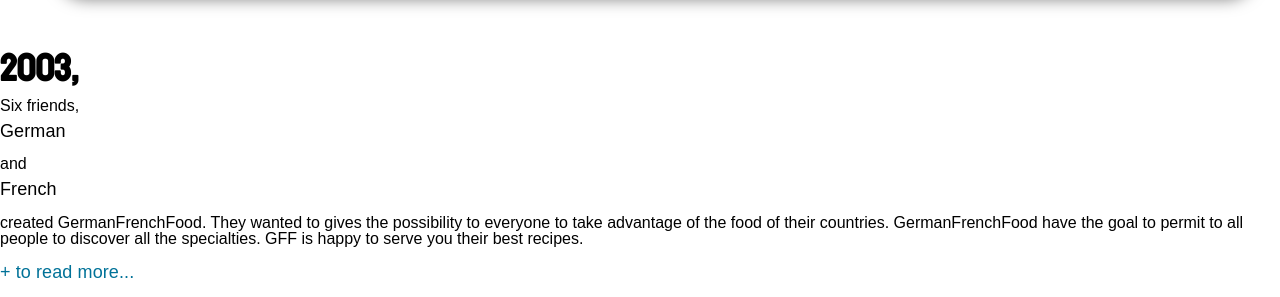
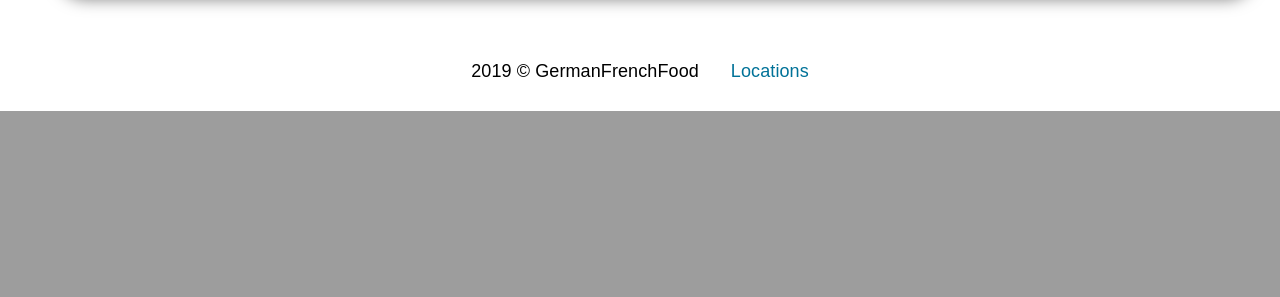
Before and after one commit to karabenemsi/germanfrenchfood, a PHP site: page /menu.php in a window 1280 px wide. Shown: the part 2466-2763 px from the top of the page. After the commit the page ends 2577 px from the top, so only its background shows below. Run offline with PHP 8.4, Linux system fonts and the light colour scheme.

Commit message:
Finishing touches

```diff
--- a/src/css/4_elements/footer.css
+++ b/src/css/4_elements/footer.css
@@ -0,0 +1,14 @@
+footer {
+  display: flex;
+  justify-content: center;
+  align-items: center;
+  height: 5rem;
+  background: #fff;
+}
+
+
+footer p {
+  padding: 1rem;
+  margin: 0;
+  line-height: 1;
+}
--- a/src/includes/database.php
+++ b/src/includes/database.php
@@ -1,7 +1,7 @@
 <?php
 	try {
-    $db = new PDO('mysql:host=localhost;dbname=ww07;charset=utf8', "ww07", "5KX3LeRB");
-    // $db = new PDO('mysql:host=localhost;dbname=germanfrenchfood;charset=utf8', "root", "");
+    // $db = new PDO('mysql:host=localhost;dbname=ww07;charset=utf8', "ww07", "5KX3LeRB");
+    $db = new PDO('mysql:host=localhost;dbname=germanfrenchfood;charset=utf8', "root", "");
   }
   catch(exception $e) {
     die('Erreur '.$e->getMessage());
--- a/src/includes/footer.php
+++ b/src/includes/footer.php
@@ -1,14 +1,9 @@
 <footer>
 
-
-	<article id = alignment>
-		<p><h2>2003,</h2> Six friends,<p id="GerColor"> German</p> and <p id="FrColor">French</p> created GermanFrenchFood. They wanted to gives the possibility to everyone to take advantage of the food of their countries. GermanFrenchFood have the goal to permit to all people to discover all the specialties. GFF is happy to serve you their best recipes.</p>
-	</article>
-<? /* Small read more button to have more detail on the company, with link to a detailed page*/
-?>
-	<article>
-		<p class="readmore"><a href="./src/includes/footerDetailed.php">+ to read more...</a></p>
-	</article>
+	<p>2019 &copy; GermanFrenchFood</p>
+	<p>
+		<a href="./locations.php">Locations</a>
+</p>
 </footer>
 
 <script src="./js/main.js"></script>
--- a/src/index.php
+++ b/src/index.php
@@ -21,8 +21,8 @@
       </div>
       <div class="half">
         <div class="container">
-          <h2>Guten Morgen Alles !</h2>
-          <p>Im Jahr 2003 werden sechs französische und deutsche Freunde GermanFrenchFood kreieren. Ihr Wunsch war es, allen die Möglichkeit zu geben, ihre Kochkultur zu genießen. GermanFrenchFood hat das Ziel, dass jeder die lokalen Spezialitäten entdecken kann, und wir sind stolz darauf, diese an Sie zu verkaufen.s
+          <h2>Herzlich willkommen</h2>
+          <p>Im Jahr 2003 haben sechs französische und deutsche Freunde GermanFrenchFood kreiert. Ihr Wunsch war es, allen die Möglichkeit zu geben, Kochkultur zu genießen. GermanFrenchFood hat das Ziel, dass jeder lokale Spezialitäten entdecken kann, und wir freuen uns darauf Ihnen diese zu servieren.
         </p>
         </div>
       </div>
```
Also changed, not shown: src/css/6_sites/footer.css (deleted, +0 -66 lines).
